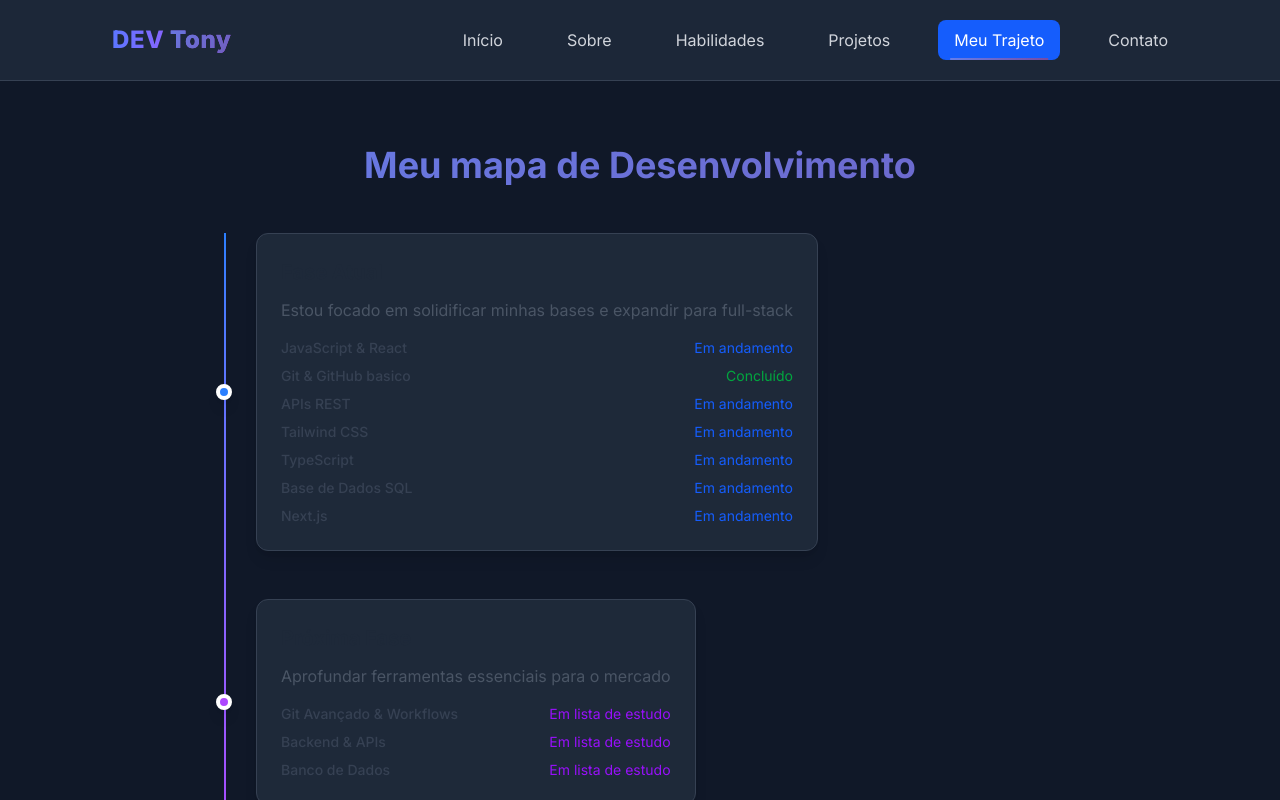
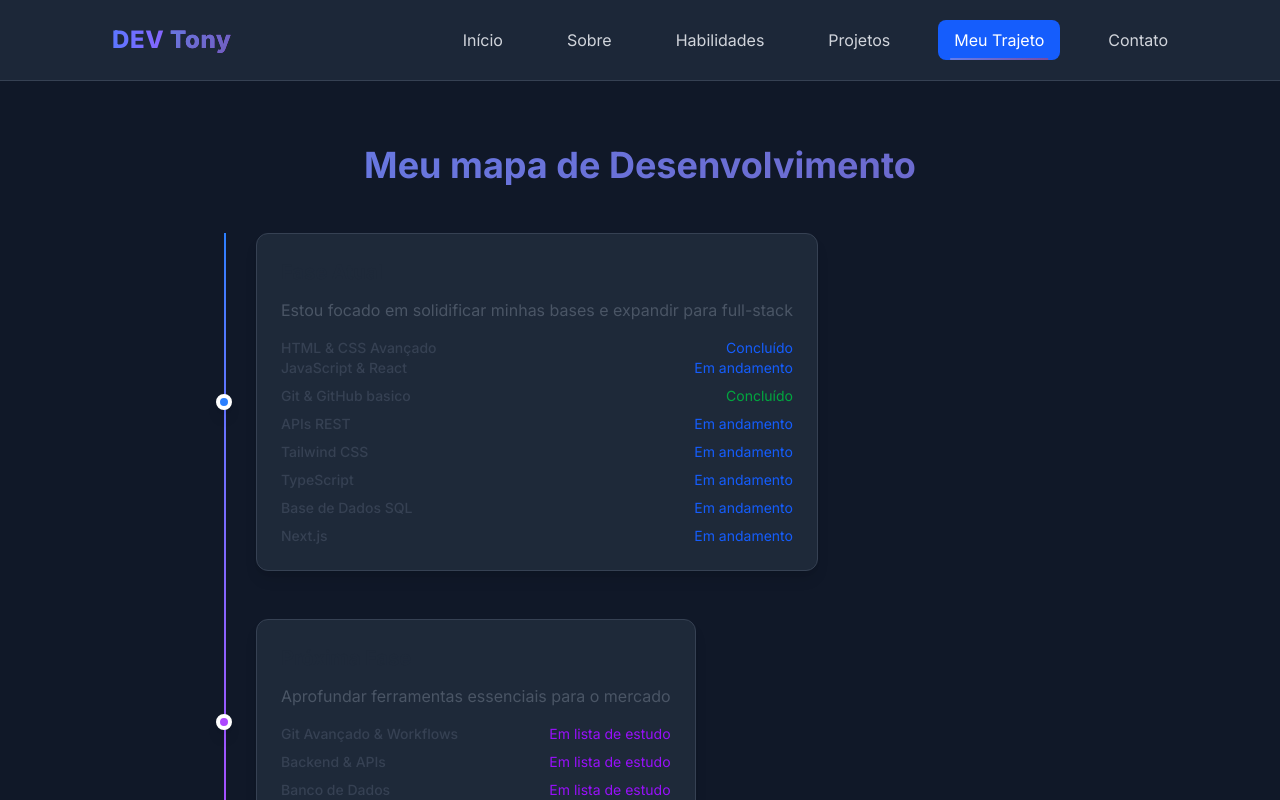
Before and after one commit to Luiz-AMD/Portf-lio, a React (Vite) app: page / in a window 1280 px wide. Both pictures are taken after a click on the button "Meu Trajeto". Shown: the top 800 px of the page. Built offline with nearby package versions, Linux system fonts and the light colour scheme.

Commit message:
readmapAtualizado

```diff
--- a/src/components/Roadmap.jsx
+++ b/src/components/Roadmap.jsx
@@ -21,6 +21,12 @@
                                 <p className="text-gray-600 dark:text-gray-300 mb-4">
                                     Estou focado em solidificar minhas bases e expandir para full-stack
                                 </p>
+                                <div className="space-y-2">
+                                    <div className="flex items-center justify-between">
+                                        <span className="text-sm font-medium text-gray-700 dark:text-gray-300">HTML & CSS Avançado</span>
+                                        <span className="text-sm text-blue-600 dark:text-blue-400">Concluído</span>
+                                    </div>
+                                </div>
                                 <div className="space-y-2">
                                     <div className="flex items-center justify-between">
                                         <span className="text-sm font-medium text-gray-700 dark:text-gray-300">JavaScript & React</span>
```
